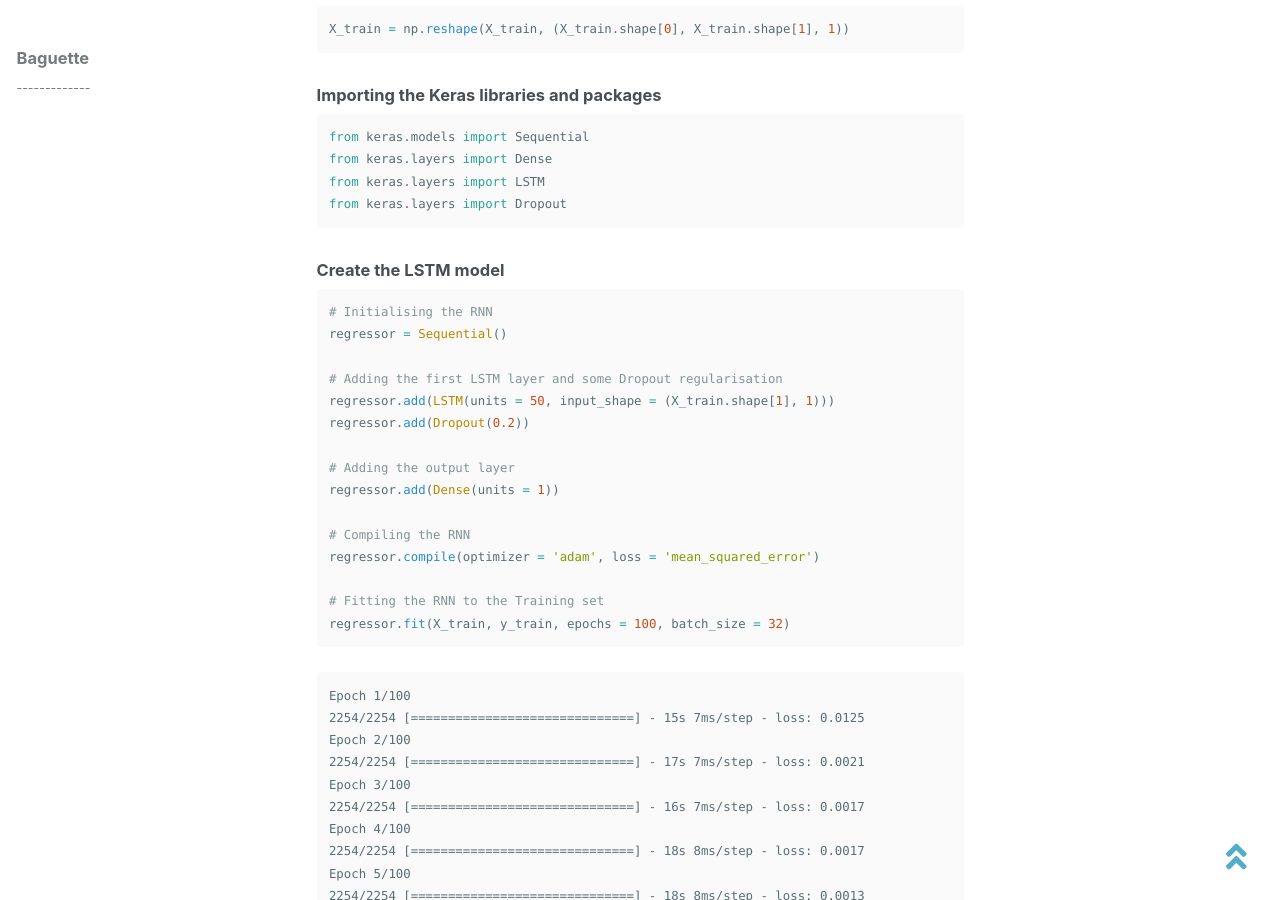
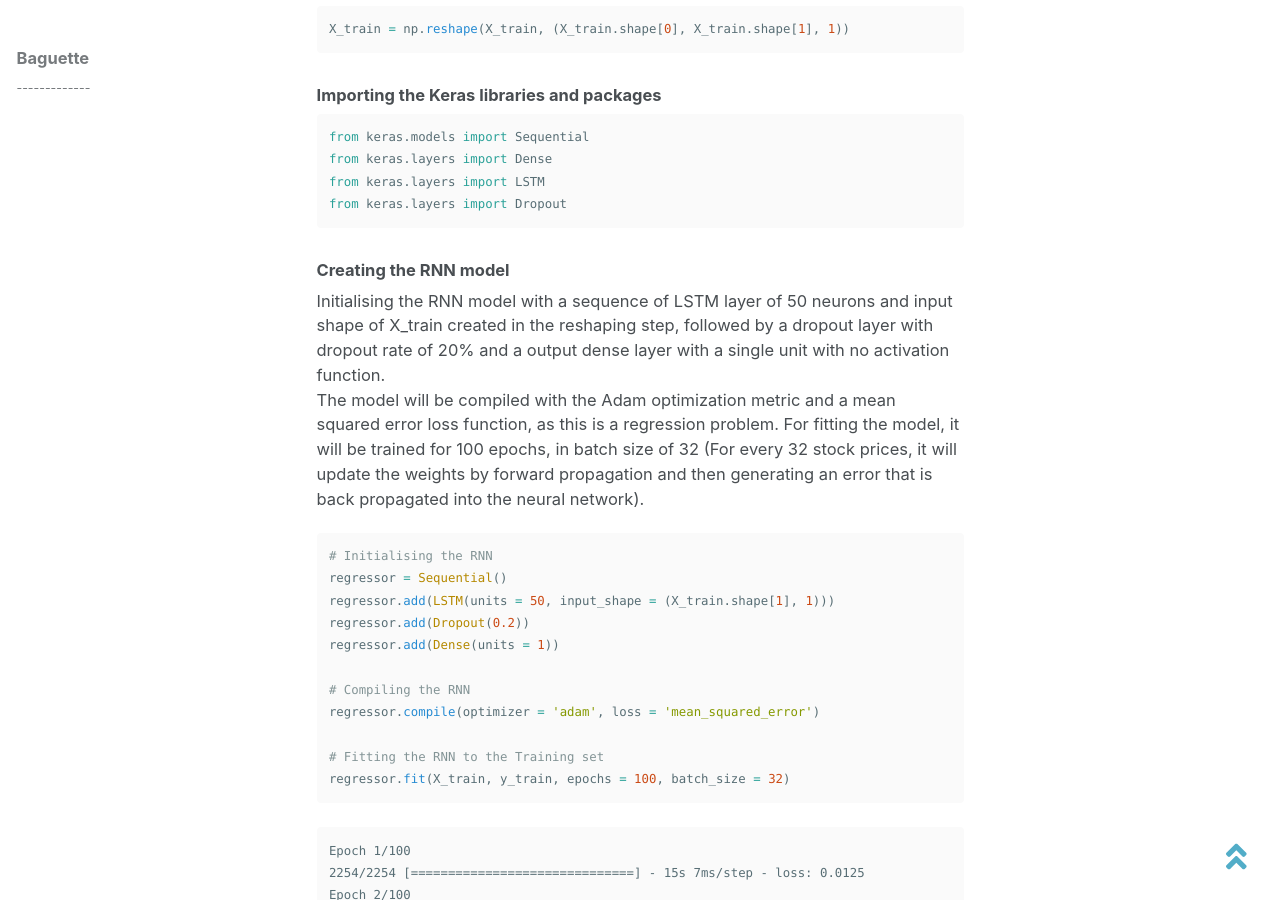
Before and after one commit to baguettexci/baguettexci.gituhb.io, a Jekyll site: the page built from _posts/2018-10-24-Google-Stock-Price.md, in a window 1280 px wide and 900 px high, scrolled down 4139 px. Built offline with Jekyll 4.4.1, drawn with Linux system fonts in a browser that asks for light colours; nearby versions of some CDN libraries; formulas are drawn with MathJax 3; some of the changed text lies outside the part shown.

Commit message:
Update 2018-10-24-Google-Stock-Price.md

````diff
--- a/_posts/2018-10-24-Google-Stock-Price.md
+++ b/_posts/2018-10-24-Google-Stock-Price.md
@@ -197,18 +197,17 @@ from keras.layers import LSTM
 from keras.layers import Dropout
 ```
 
-### Create the LSTM model
-
+### Creating the RNN model
+Initialising the RNN model with a sequence of LSTM layer of 50 neurons and input shape of X_train created in the reshaping step, followed by a dropout layer with dropout rate of 20% and a output dense layer with a single unit with no activation function.
+<br/>
+The model will be compiled with the Adam optimization metric and a mean squared error loss function, as this is a regression problem.
+For fitting the model, it will be trained for 100 epochs, in batch size of 32 (For every 32 stock prices, it will update the weights by forward propagation and then generating an error that is back propagated into the neural network).
 
 ```python
 # Initialising the RNN
 regressor = Sequential()
-
-# Adding the first LSTM layer and some Dropout regularisation
 regressor.add(LSTM(units = 50, input_shape = (X_train.shape[1], 1)))
 regressor.add(Dropout(0.2))
-
-# Adding the output layer
 regressor.add(Dense(units = 1))
 
 # Compiling the RNN
@@ -449,19 +448,14 @@ plt.show()
 
 
 ## 4) 60 Timestep, 2 layers
+Using the same settings, add a second LSTM layer and a second Dropout regularisation (return_sequences set to true as this is a stacked LSTM).
 ```python
 # Initialising the RNN
 regressor = Sequential()
-
-# Adding the first LSTM layer and some Dropout regularisation
 regressor.add(LSTM(units = 50, return_sequences = True, input_shape = (X_train.shape[1], 1)))
 regressor.add(Dropout(0.2))
-
-# Adding a fourth LSTM layer and some Dropout regularisation
 regressor.add(LSTM(units = 50))
 regressor.add(Dropout(0.2))
-
-# Adding the output layer
 regressor.add(Dense(units = 1))
 
 # Compiling the RNN
@@ -688,8 +682,8 @@ predicted_stock_price = regressor.predict(X_test)
 predicted_stock_price = sc.inverse_transform(predicted_stock_price)
 ```
 
+### Visualising the results
 ```python
-# Visualising the results
 plt.figure(figsize=(12,8))
 plt.plot(real_stock_price, label = 'Real Google Stock Price')
 plt.plot(predicted_stock_price, color = 'orange', label = 'Predicted Google Stock Price')
@@ -701,28 +695,20 @@ plt.show()
 ```
 <img src="{{ site.url }}{{ site.baseurl }}/images/Google Stock Price/pred2.png" alt="">
 
+
 ## 5) 60 Timestep, 4 layers
+This time add a third and fourth LSTM layer and Dropout regularisation, retaining the previous settings.
 ```python
 # Initialising the RNN
 regressor = Sequential()
-
-# Adding the first LSTM layer and some Dropout regularisation
 regressor.add(LSTM(units = 50, return_sequences = True, input_shape = (X_train.shape[1], 1)))
 regressor.add(Dropout(0.2))
-
-# Adding a second LSTM layer and some Dropout regularisation
 regressor.add(LSTM(units = 50, return_sequences = True))
 regressor.add(Dropout(0.2))
-
-# Adding a third LSTM layer and some Dropout regularisation
 regressor.add(LSTM(units = 50, return_sequences = True))
 regressor.add(Dropout(0.2))
-
-# Adding a fourth LSTM layer and some Dropout regularisation
 regressor.add(LSTM(units = 50))
 regressor.add(Dropout(0.2))
-
-# Adding the output layer
 regressor.add(Dense(units = 1))
 
 # Compiling the RNN
@@ -949,8 +935,8 @@ predicted_stock_price = regressor.predict(X_test)
 predicted_stock_price = sc.inverse_transform(predicted_stock_price)
 ```
 
+### Visualising the results
 ```python
-# Visualising the results
 plt.figure(figsize=(12,8))
 plt.plot(real_stock_price, label = 'Real Google Stock Price')
 plt.plot(predicted_stock_price, color = 'orange', label = 'Predicted Google Stock Price')
````
Also changed, not shown: other parts of _posts/2018-10-24-Google-Stock-Price.md (+3 -3 lines).
